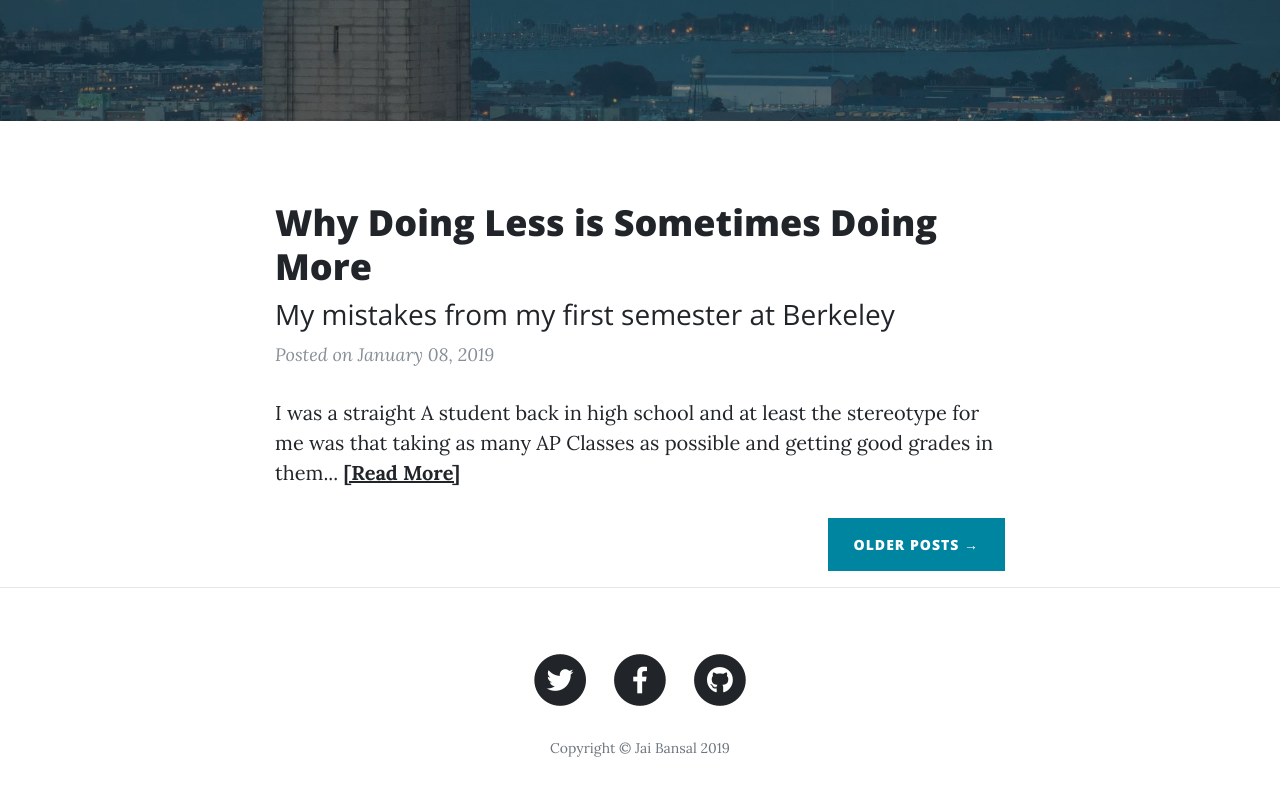
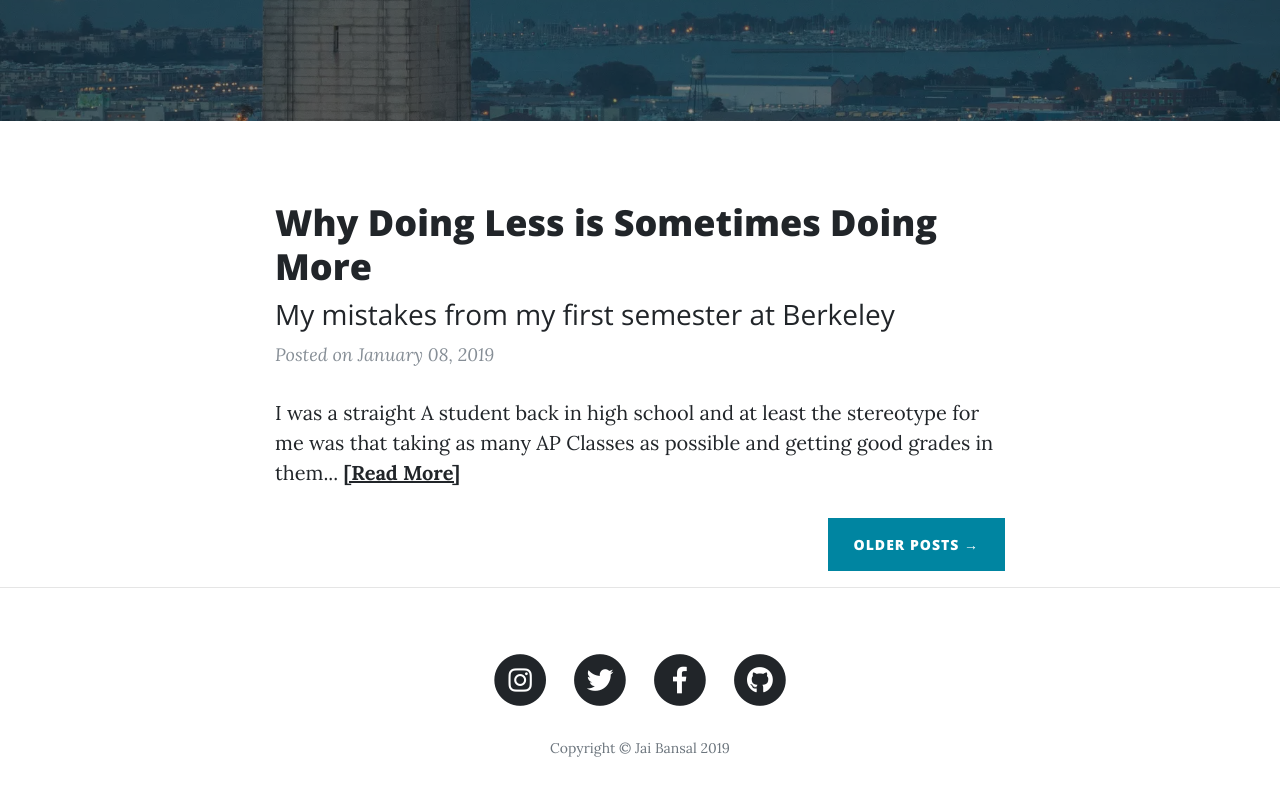
Before and after one commit to jaikb/jaikb.github.io, a website: page index.html in a window 1280 px wide. Shown: the part 411-1207 px from the top of the page. Drawn offline with nearby package versions, Linux system fonts and the light colour scheme.

Commit message:
Added instagram footer icon

```diff
--- a/index.html
+++ b/index.html
@@ -109,6 +109,14 @@
           <div class="col-lg-8 col-md-10 mx-auto">
             <ul class="list-inline text-center">
               <li class="list-inline-item">
+                <a href="https://www.instagram.com/technolojai">
+                  <span class="fa-stack fa-lg">
+                    <i class="fas fa-circle fa-stack-2x"></i>
+                    <i class="fab fa-instagram fa-stack-1x fa-inverse"></i>
+                  </span>
+                </a>
+              </li>
+              <li class="list-inline-item">
                 <a href="https://www.twitter.com/technolojai">
                   <span class="fa-stack fa-lg">
                     <i class="fas fa-circle fa-stack-2x"></i>
```
